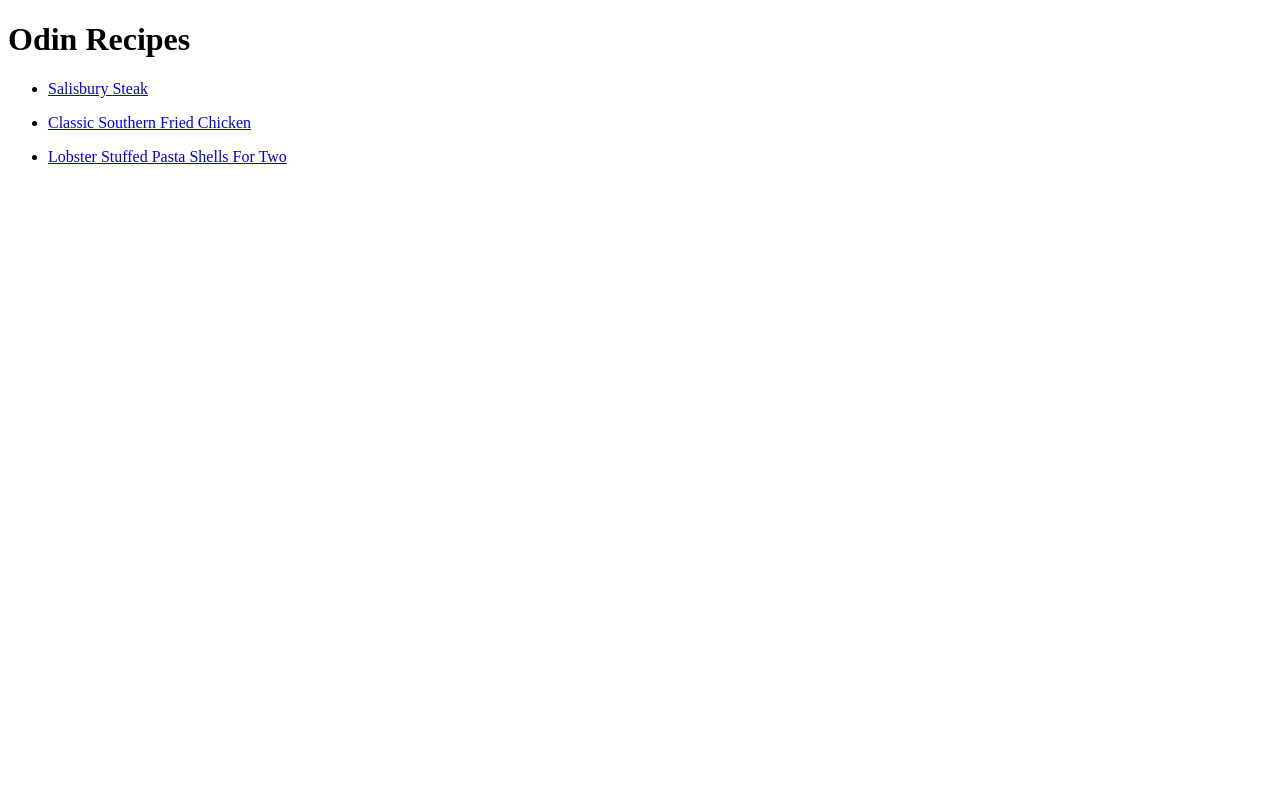
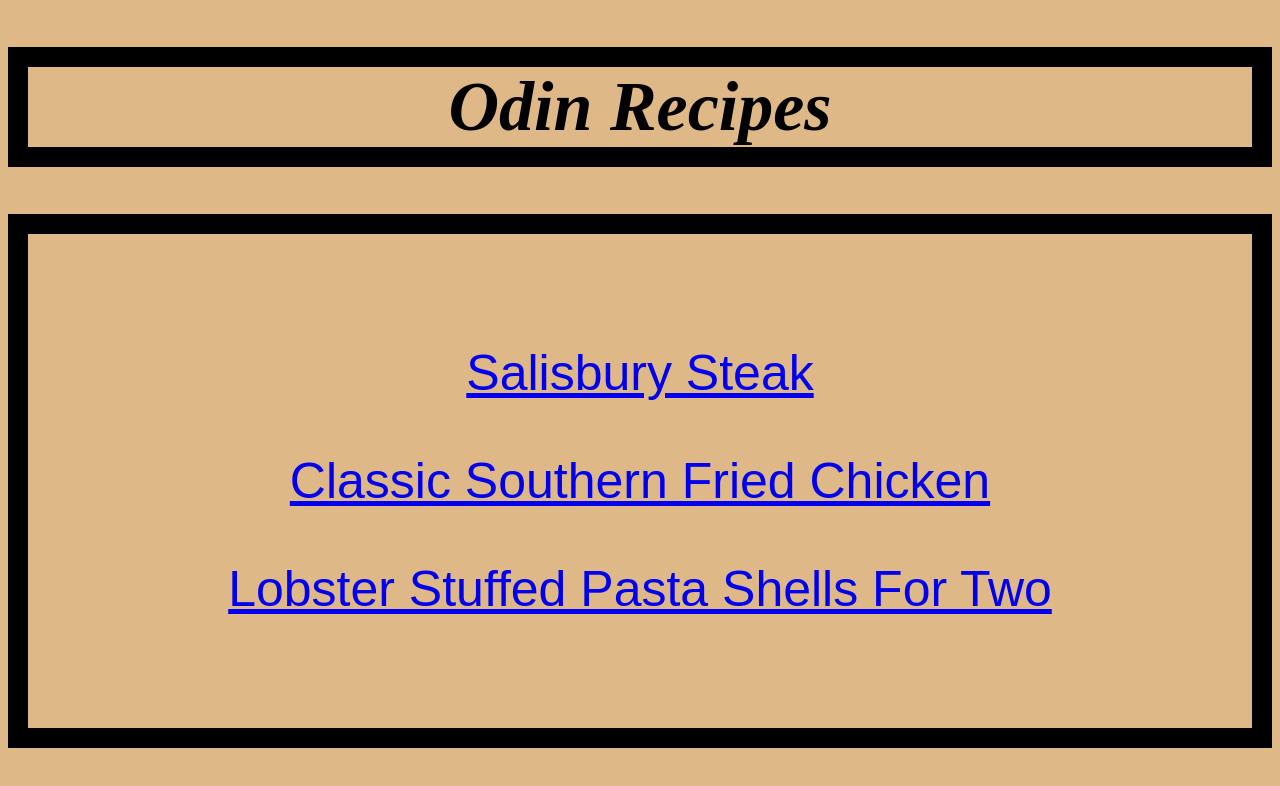
Before and after one commit to DJhabibi04/odin-recipes, a plain HTML site: page index.html in a window 1280 px wide. Drawn offline with Linux system fonts and the light colour scheme.

Commit message:
Add CSS styling to index (border, font)

```diff
--- a/index.html
+++ b/index.html
@@ -4,14 +4,15 @@
     <head>
         <meta charset="UTF-8">
         <title>Odin Recipes (Ryan Haidar)</title>
+        <link rel="stylesheet" href="style.css">
     </head>
 
     <body>
-        <h1>Odin Recipes</h1>
-        <ul>
-        <li><p><a href="Recipes/salisbury-steak.html">Salisbury Steak</a></p></li>
-        <li><p><a href="Recipes/classic-spicy-southern-fried-chicken.html">Classic Southern Fried Chicken</a></p></li>
-        <li><p><a href="Recipes/lobster-stuffed-pasta-shells-for-two.html">Lobster Stuffed Pasta Shells For Two</a></p></li>
-        </ul>
+        <h1 class="title">Odin Recipes</h1>
+        <div class="meal-lists">
+        <p><a href="Recipes/salisbury-steak.html">Salisbury Steak</a></p>
+        <p><a href="Recipes/classic-spicy-southern-fried-chicken.html">Classic Southern Fried Chicken</a></p>
+        <p><a href="Recipes/lobster-stuffed-pasta-shells-for-two.html">Lobster Stuffed Pasta Shells For Two</a></p>
+        </div>
     </body>
 </html>
--- /dev/null
+++ b/style.css
@@ -0,0 +1,17 @@
+*
+{font-family: Arial, Helvetica, sans-serif;
+ background-color:burlywood}
+
+.title
+{border: 20px solid black;
+text-align: center;
+font-size: 70px;
+font-family: brush script mt;
+font-style: italic;
+}
+
+.meal-lists
+{border: 20px solid black;
+ text-align: center;
+ font-size: 50px;
+ padding: 60px;}
```
